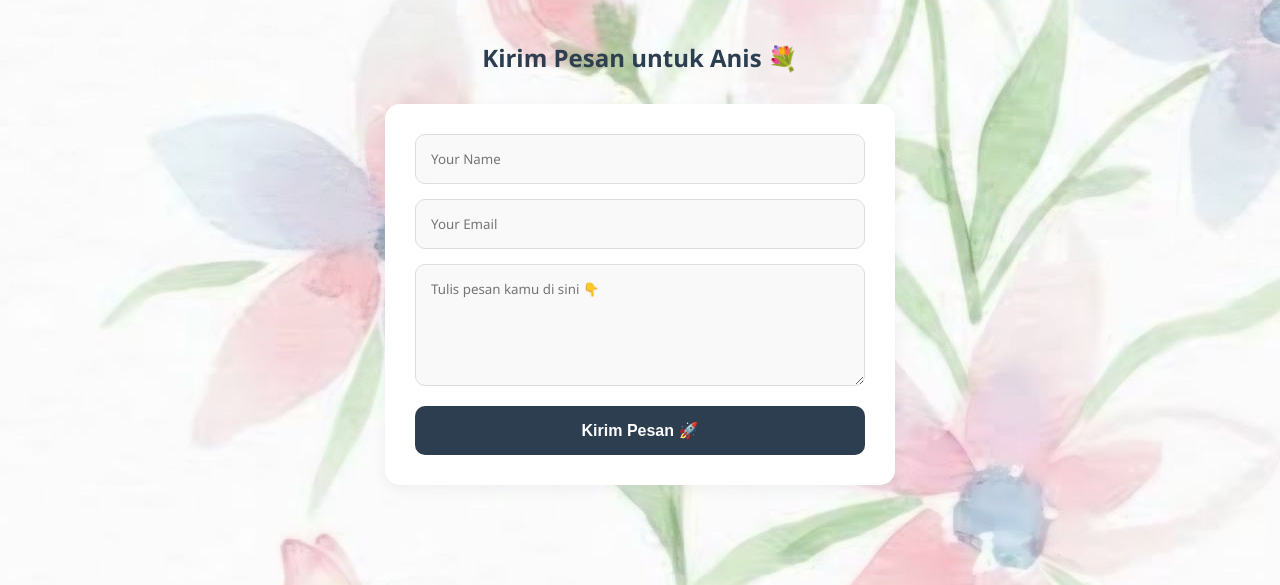
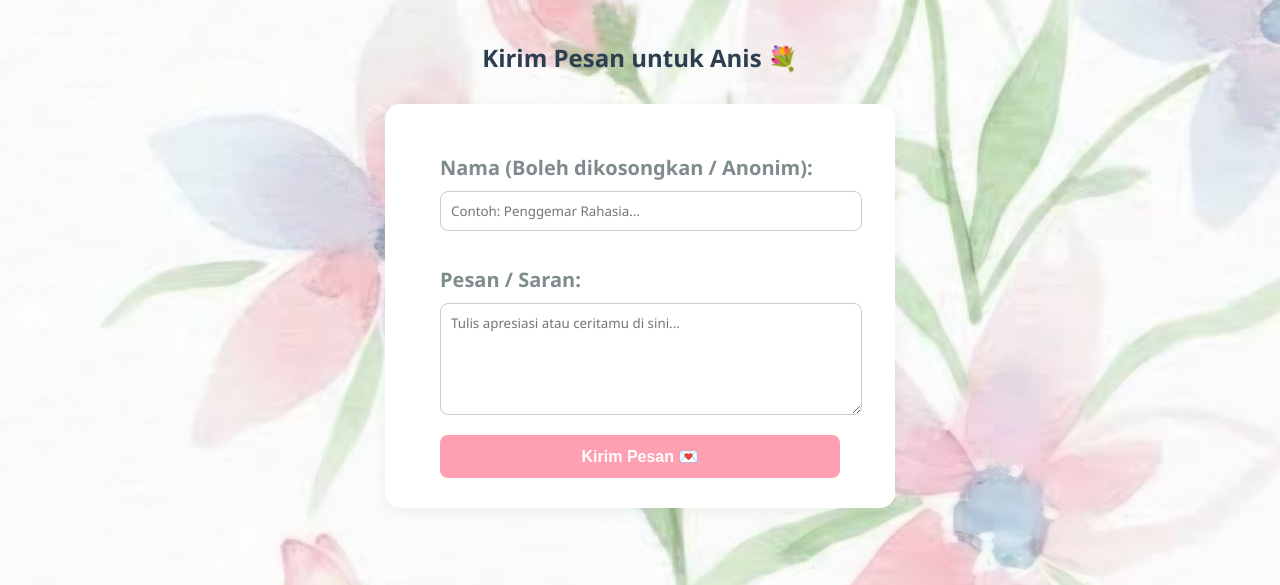
Before and after one commit to anistasiya/anis-review-buku, a plain HTML site: page index.html in a window 1280 px wide. Shown: the part 4200-4785 px from the top of the page. Drawn offline with Linux system fonts and the light colour scheme; no server answers.

Commit message:
Add files via upload

```diff
--- a/index.html
+++ b/index.html
@@ -103,8 +103,9 @@
 
         @media screen and (max-width: 600px) {
         .navbar {
-            padding-right: 140px;
-        }
+            justify-content: center;
+            padding-right: 0px;
+            }
         }
         @media screen and (min-width: 601px) {
         .navbar {
@@ -786,19 +787,20 @@ html {
     <br>
 
 <div id="kontak" style="padding: 50px 20px; text-align: center;">
-    <h2 style="margin-bottom: 30px;" id="kirim-pesan">Kirim Pesan untuk Anis 💐</h2>
+    <h2 style="margin-bottom: 30px;" id="kirim-pesan"> Kirim Pesan untuk Anis 💐</h2>
 
     <div class="kartu-form">
-        <form action="https://api.web3forms.com/submit" method="POST">
+        <div id="wadah-pesan" style="max-width: 400px; margin: 0 auto; text-align: left;">
+        <p id="labelNama" style= "margin-bottom: 10px; font-weight: bold;" >Nama (Boleh dikosongkan / Anonim):</p>
+        <input type="text" id="namaPengirim" placeholder="Contoh: Penggemar Rahasia..." style="width: 100%; padding: 10px; margin-bottom: 15px; border-radius: 8px; border: 1px solid #ccc; font-family: inherit;">
 
-        <input type="hidden" name="access_key" value="f208c626-ccfb-4175-a520-9fc155ba0a27">
+        <p id="labelPesan" style= "margin-bottom: 10px; font-weight: bold;" >Pesan / Saran:</p>
+        <textarea id="isiPesan" placeholder="Tulis apresiasi atau ceritamu di sini..." rows="5" style="width: 100%; padding: 10px; margin-bottom: 15px; border-radius: 8px; border: 1px solid #ccc; font-family: inherit; resize: vertical;"></textarea>
 
-        <input id="input-nama" type="text" name="Nama_Pengirim" placeholder="Your Name" class="input-estetik" required>
-        <input id="input-email" type="email" name="Email_Pengirim" placeholder="Your Email" class="input-estetik" required>
-        <textarea id="input-pesan" name="Isi_Pesan" placeholder="Tulis pesan kamu di sini 👇" class="input-estetik" rows="5" required></textarea>
-
-        <button id="tombol-send" type="submit" class="tombol-kirim">Kirim Pesan 🚀</button>
-        </form>
+    <button id="tombolKirim" onclick="kirimPesanKeFirebase()" style="width: 100%; padding: 12px; background-color: #ff9fb2; color: white; border: none;  border-radius: 8px; cursor: pointer; font-weight: bold; font-size: 16px; transition: 0.3s;">
+        Kirim Pesan 💌
+    </button>
+</div>
     </div>
 </div>
     <br><br>
--- a/script.js
+++ b/script.js
@@ -651,10 +651,8 @@ const kamus = {
         teksCari:"🔍 Cari judul atau penulis buku...",
         teksTampil: "Lihat Selengkapnya 📚",
         rajutanku:"Galeri Rajutanku🌸", rajut1:"Tulip Pastel🪷🌷", rajut2:"Koleksi rajutan bunga dengan warna-warna pastel yang ceria",
-        rajut3:"Tulip Biru💙", rajut4:"Koleksi rajutan bunga tulip bernuansa biru yang menenangkan.", rajut5:"Tulip Ungu🪻", rajut6:"Koleksi rajutan bunga tulip bernuansa ungu yang lembut.", rajut7:"Bunga Matahari🌻", rajut8:"Koleksi rajutan bunga matahari yang indah", rajut9:"Keychain Rajut😍" , rajut10:"Koleksi aksesoris gantungan kunci dan mini crochet", KirimAnis:"Send Your Love to Anis 💐",
-        InputNama:"Your Name" , InputEmail:"Your Email" , InputTeks:"Tulis Pesan Kamu di Sini 👇🏻" , KirimPesan:"Kirim Pesan 🚀", TeksFooter:"Hak Cipta &copy; 2026 Halaman Pribadi Anis. Dibuat dengan 💖 dan semangat belajar." ,
-        Lihat1:"Lihat Detail 👀", Lihat2:"Lihat Detail 👀",Lihat3:"Lihat Detail 👀",Lihat4:"Lihat Detail 👀",Lihat5:"Lihat Detail 👀", judulTata: "Tata Si Tapir 🌸", subTata: "Cerpen - Ditulis oleh Anis", judulPerca: "Kain Perca Pembalut Luka 🌸", subPerca: "Cerpen - Ditulis oleh Anis", btnCerpen: "Baca Cerpen",
-
+        rajut3:"Tulip Biru💙", rajut4:"Koleksi rajutan bunga tulip bernuansa biru yang menenangkan.", rajut5:"Tulip Ungu🪻", rajut6:"Koleksi rajutan bunga tulip bernuansa ungu yang lembut.", rajut7:"Bunga Matahari🌻", rajut8:"Koleksi rajutan bunga matahari yang indah", rajut9:"Keychain Rajut😍" , rajut10:"Koleksi aksesoris gantungan kunci dan mini crochet",TeksFooter:"Hak Cipta &copy; 2026 Halaman Pribadi Anis. Dibuat dengan 💖 dan semangat belajar." , labelNama: "Nama (Boleh dikosongkan / Anonim):",placeholderNama: "Contoh: Penggemar Rahasia...", labelPesan: "Pesan / Saran:", placeholderPesan: "Tulis apresiasi atau ceritamu di sini", tombolKirim: "Kirim Pesan 💌",
+        Lihat1:"Lihat Detail 👀", Lihat2:"Lihat Detail 👀",Lihat3:"Lihat Detail 👀",Lihat4:"Lihat Detail 👀",Lihat5:"Lihat Detail 👀", judulTata: "Tata Si Tapir 🌸", subTata: "Cerpen - Ditulis oleh Anis", judulPerca: "Kain Perca Pembalut Luka 🌸", subPerca: "Cerpen - Ditulis oleh Anis", btnCerpen: "Baca Cerpen", KirimAnis: "Kirim Pesan untuk Anis 💐",
     },
     en: {
         navAbout:"About Me", navReview: "Book Reviews", navRajutan: "Crochet Gallery", navTulisan: "My Writings", navKontak : "Contact",
@@ -669,9 +667,8 @@ const kamus = {
         book1:"All books", book2:"Fiction", book3:"Philosophy" , book4 : "Popular-Islam", book5:"Finance", book6:"Non-Fiction", book7:"Self-Improvement",
         teksCari:"🔍 Search book title or author..",
         teksTampil: "Show More 📚",
-        rajutanku:"My Crochet Gallery🌸", rajut1:"Floral Tulips🪷🌷" , rajut2:"Handmade Pink and floral Crochet Collection", rajut3:"Blue Tulips💙",rajut4:"Handmade Charming Blue Crochet Collections", rajut5:"Purple Tulips🪻", rajut6:"Handmade beautiful purple collections", rajut7:"Sunflowers and yellow tone🌻" , rajut8:"A Radiant Collection of Crocheted Sunflowers", rajut9:"Keychain Crochet😍",rajut10:"Cute Mini Crochet & Keychain Accessories", KirimAnis:"Send Your Love to Anis 💐",
-        InputNama:"Your Name" , InputEmail:"Your Email" , InputTeks:"Your Massages 👇🏻" , KirimPesan:"Send Your Massages 🚀", TeksFooter:"Copyright © 2026 Anis's Personal Page. Crafted with 💖 and a love for learning.",
-        Lihat1:"Show More 👀", Lihat2:"Show More 👀",Lihat3:"Show More 👀",Lihat4:"Show More 👀",Lihat5:"Show More 👀", judulTata: "Tata the Tapir 🌸", subTata: "Short Story - Written by Anis", judulPerca: "Patchwork of Healing 🌸", subPerca: "Short Story - Written by Anis", btnCerpen: "Read Story",
+        rajutanku:"My Crochet Gallery🌸", rajut1:"Floral Tulips🪷🌷" , rajut2:"Handmade Pink and floral Crochet Collection", rajut3:"Blue Tulips💙",rajut4:"Handmade Charming Blue Crochet Collections", rajut5:"Purple Tulips🪻", rajut6:"Handmade beautiful purple collections", rajut7:"Sunflowers and yellow tone🌻" , rajut8:"A Radiant Collection of Crocheted Sunflowers", rajut9:"Keychain Crochet😍",rajut10:"Cute Mini Crochet & Keychain Accessories",TeksFooter:"Copyright © 2026 Anis's Personal Page. Crafted with 💖 and a love for learning.",
+        Lihat1:"Show More 👀", Lihat2:"Show More 👀",Lihat3:"Show More 👀",Lihat4:"Show More 👀",Lihat5:"Show More 👀", judulTata: "Tata the Tapir 🌸", subTata: "Short Story - Written by Anis", judulPerca: "Patchwork of Healing 🌸", subPerca: "Short Story - Written by Anis", btnCerpen: "Read Story", labelNama: "Name (Optional / Anonymous):", placeholderNama: "e.g., Secret Admirer...", labelPesan: "Message / Suggestion:", placeholderPesan: "Write your appreciation or story here...", tombolKirim: "Send Message 💌", KirimAnis: "Send a Message to Anis 💐",
     }
 };
 
@@ -719,11 +716,6 @@ function ubahBahasa() {
     document.getElementById("rajut8").innerText = kamus[bahasaSekarang].rajut8;
     document.getElementById("rajut9").innerText = kamus[bahasaSekarang].rajut9;
     document.getElementById("rajut10").innerText = kamus[bahasaSekarang].rajut10;
-    document.getElementById("kirim-pesan").innerText = kamus[bahasaSekarang].KirimAnis;
-    document.getElementById("input-nama").innerText = kamus[bahasaSekarang].InputNama;
-    document.getElementById("input-email").innerText = kamus[bahasaSekarang].InputEmail;
-    document.getElementById("input-pesan").innerText = kamus[bahasaSekarang].InputTeks;
-    document.getElementById("tombol-send").innerText = kamus[bahasaSekarang].KirimPesan;
     document.getElementById("teks-footer").innerText = kamus[bahasaSekarang].TeksFooter;
     document.getElementById("lihat1").innerText = kamus[bahasaSekarang].Lihat1;
     document.getElementById("lihat2").innerText = kamus[bahasaSekarang].Lihat2;
@@ -736,6 +728,12 @@ function ubahBahasa() {
     document.getElementById("judul-perca").innerText = kamus[bahasaSekarang].judulPerca;
     document.getElementById("sub-perca").innerText = kamus[bahasaSekarang].subPerca;
     document.getElementById("btn-perca").innerText = kamus[bahasaSekarang].btnCerpen;
+    document.getElementById("kirim-pesan").innerText = kamus[bahasaSekarang].KirimAnis;
+    document.getElementById("labelNama").innerText = kamus[bahasaSekarang].labelNama;
+    document.getElementById("namaPengirim").placeholder = kamus[bahasaSekarang].placeholderNama;
+    document.getElementById("labelPesan").innerText = kamus[bahasaSekarang].labelPesan;
+    document.getElementById("isiPesan").placeholder = kamus[bahasaSekarang].placeholderPesan;
+    document.getElementById("tombolKirim").innerText = kamus[bahasaSekarang].tombolKirim;
 
     const teksTampil = document.getElementById("teks-tampil");
     if (teksTampil) {
@@ -898,3 +896,49 @@ async function klikLike(idBuku) {
     }
 }
 setTimeout(ambilDataLike, 500);
+
+async function kirimPesanKeFirebase() {
+    const kotakNama = document.getElementById("namaPengirim");
+    const kotakPesan = document.getElementById("isiPesan");
+
+    const nama = kotakNama.value.trim();
+    const pesan = kotakPesan.value.trim();
+
+    // 1. Cek kalau pesannya kosong
+    if (pesan === "") {
+        alert("Hei, isi pesannya jangan dikosongkan dong! 😅");
+        return;
+    }
+
+    // 2. Kalau nama dikosongkan, beri nama samaran
+    const namaFinal = nama === "" ? "Pembaca Misterius" : nama;
+
+    // 3. Waktu pengiriman
+    const waktuKirim = new Date().toLocaleString('id-ID');
+
+    // 4. Siapkan data yang mau dimasukkan ke brankas
+    const dataPesan = {
+        nama: namaFinal,
+        pesan: pesan,
+        waktu: waktuKirim
+    };
+
+    // 5. Kirim ke Firebase (membuat folder baru bernama 'pesan_masuk')
+    try {
+        await fetch(`${URL_BRANKAS}/pesan_masuk.json`, {
+            method: 'POST', // Pakai POST agar pesan ditambahkan berjejer, bukan ditimpa
+            headers: {
+                'Content-Type': 'application/json'
+            },
+            body: JSON.stringify(dataPesan)
+        });
+
+        alert("Yay! Pesanmu berhasil dikirim secara anonim ke Anis! 💖");
+        kotakNama.value = ""; // Mengosongkan kotak nama
+        kotakPesan.value = ""; // Mengosongkan kotak pesan
+
+    } catch (error) {
+        console.log("Failed to send message:", error);
+        alert("Oh no, the message failed to send; please try again.");
+    }
+}
```
